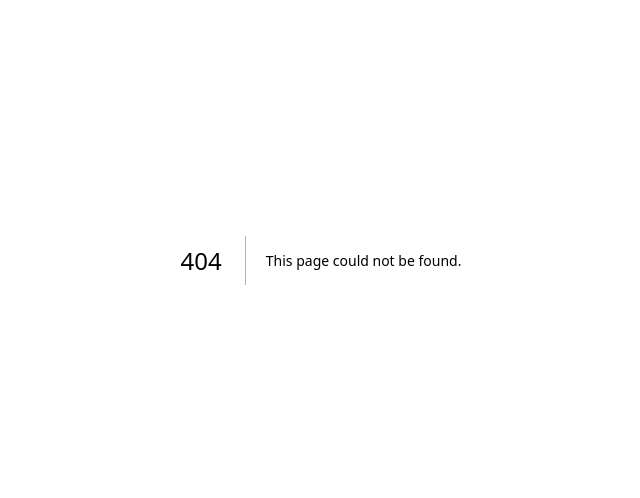
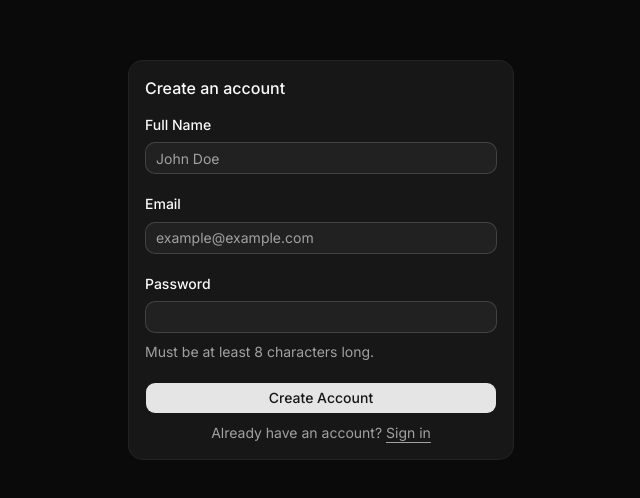
Before and after one commit to qwertochyo/computer-assembler-app, a Next.js app: page /signup in a window 1280 px wide. Before the commit this address had no page. Shown: the part 140-638 px from the top of the page, without its empty margins (319-959 px from the left). Built offline with nearby package versions, Linux system fonts and the light colour scheme.

Commit message:
feat(auth): add login and signup ui components

```diff
--- a/src/app/layout.tsx
+++ b/src/app/layout.tsx
@@ -16,8 +16,8 @@
 });
 
 export const metadata: Metadata = {
-  title: "Create Next App",
-  description: "Generated by create next app",
+  title: "Computer assembler",
+  description: "Create your own computer",
 };
 
 export default function RootLayout({
@@ -27,8 +27,8 @@
 }>) {
   return (
     <html
-      lang="en"
-      className={cn("h-full", "antialiased", geistSans.variable, geistMono.variable, "font-sans", inter.variable)}
+      lang="ru"
+      className={cn("h-full", "antialiased", geistSans.variable, geistMono.variable, "font-sans", inter.variable, "dark")}
     >
       <body className="min-h-full flex flex-col">{children}</body>
     </html>
--- /dev/null
+++ b/src/app/login/page.tsx
@@ -0,0 +1,11 @@
+import { LoginForm } from "@/components/login-form"
+
+export default function Page() {
+  return (
+    <div className="flex min-h-svh w-full items-center justify-center p-6 md:p-10">
+      <div className="w-full max-w-sm">
+        <LoginForm />
+      </div>
+    </div>
+  )
+}
--- /dev/null
+++ b/src/app/signup/page.tsx
@@ -0,0 +1,11 @@
+import { SignupForm } from "@/components/signup-form"
+
+export default function Page() {
+  return (
+    <div className="flex min-h-svh w-full items-center justify-center p-6 md:p-10">
+      <div className="w-full max-w-sm">
+        <SignupForm />
+      </div>
+    </div>
+  )
+}
--- /dev/null
+++ b/src/components/login-form.tsx
@@ -0,0 +1,67 @@
+import { cn } from "@/lib/utils";
+import { Button } from "@/components/ui/button";
+import {
+  Card,
+  CardContent,
+  CardDescription,
+  CardHeader,
+  CardTitle,
+} from "@/components/ui/card";
+import {
+  Field,
+  FieldDescription,
+  FieldGroup,
+  FieldLabel,
+} from "@/components/ui/field";
+import { Input } from "@/components/ui/input";
+
+export const LoginForm = ({
+  className,
+  ...props
+}: React.ComponentProps<"div">) => {
+  return (
+    <div className={cn("flex flex-col gap-6", className)} {...props}>
+      <Card>
+        <CardHeader>
+          <CardTitle>Login to your account</CardTitle>
+          <CardDescription>
+            Enter your email below to login to your account
+          </CardDescription>
+        </CardHeader>
+        <CardContent>
+          <form>
+            <FieldGroup>
+              <Field>
+                <FieldLabel htmlFor="email">Email</FieldLabel>
+                <Input
+                  id="email"
+                  type="email"
+                  placeholder="m@example.com"
+                  required
+                />
+              </Field>
+              <Field>
+                <div className="flex items-center">
+                  <FieldLabel htmlFor="password">Password</FieldLabel>
+                  <a
+                    href="#"
+                    className="ml-auto inline-block text-sm underline-offset-4 hover:underline"
+                  >
+                    Forgot your password?
+                  </a>
+                </div>
+                <Input id="password" type="password" required />
+              </Field>
+              <Field>
+                <Button type="submit">Login</Button>
+                <FieldDescription className="text-center">
+                  Don&apos;t have an account? <a href="/signup">Sign up</a>
+                </FieldDescription>
+              </Field>
+            </FieldGroup>
+          </form>
+        </CardContent>
+      </Card>
+    </div>
+  );
+};
--- /dev/null
+++ b/src/components/signup-form.tsx
@@ -0,0 +1,59 @@
+import { Button } from "@/components/ui/button";
+import {
+  Card,
+  CardContent,
+  CardDescription,
+  CardHeader,
+  CardTitle,
+} from "@/components/ui/card";
+import {
+  Field,
+  FieldDescription,
+  FieldGroup,
+  FieldLabel,
+} from "@/components/ui/field";
+import { Input } from "@/components/ui/input";
+
+export const SignupForm = ({ ...props }: React.ComponentProps<typeof Card>) => {
+  return (
+    <Card {...props}>
+      <CardHeader>
+        <CardTitle>Create an account</CardTitle>
+      </CardHeader>
+      <CardContent>
+        <form>
+          <FieldGroup>
+            <Field>
+              <FieldLabel htmlFor="name">Full Name</FieldLabel>
+              <Input id="name" type="text" placeholder="John Doe" required />
+            </Field>
+            <Field>
+              <FieldLabel htmlFor="email">Email</FieldLabel>
+              <Input
+                id="email"
+                type="email"
+                placeholder="example@example.com"
+                required
+              />
+            </Field>
+            <Field>
+              <FieldLabel htmlFor="password">Password</FieldLabel>
+              <Input id="password" type="password" required />
+              <FieldDescription>
+                Must be at least 8 characters long.
+              </FieldDescription>
+            </Field>
+            <FieldGroup>
+              <Field>
+                <Button type="submit">Create Account</Button>
+                <FieldDescription className="px-6 text-center">
+                  Already have an account? <a href="/login">Sign in</a>
+                </FieldDescription>
+              </Field>
+            </FieldGroup>
+          </FieldGroup>
+        </form>
+      </CardContent>
+    </Card>
+  );
+};
```
